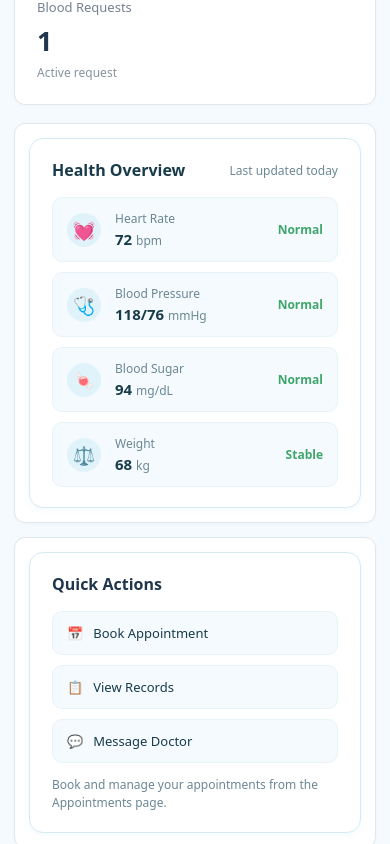
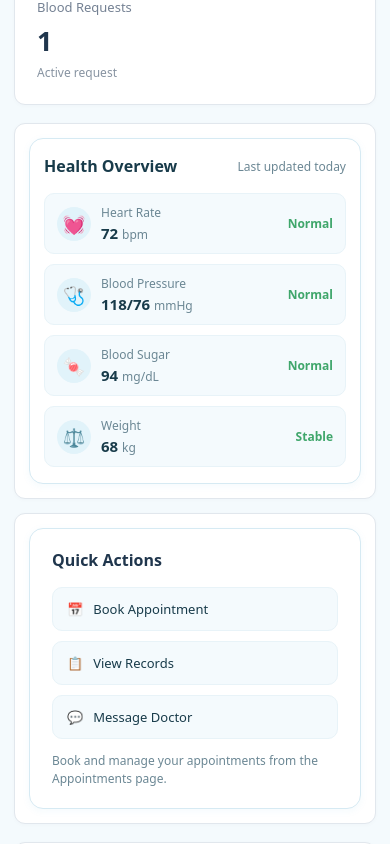
Before and after one commit to Diyamalik1536/LifeCare-AI, a React (Vite) app in the folder Patient/: page / in a window 390 px wide. Shown: the part 780-1624 px from the top of the page. Built offline with nearby package versions, Linux system fonts and the light colour scheme.

Commit message:
Update HealthOverview.css

```diff
--- a/Patient/src/dashboard/HealthOverview.css
+++ b/Patient/src/dashboard/HealthOverview.css
@@ -10,6 +10,8 @@
   display: flex;
   align-items: center;
   justify-content: space-between;
+  flex-wrap: wrap;
+  gap: 4px 12px;
 
   margin-bottom: 16px;
 }
@@ -81,6 +83,7 @@
 
 .vital-info {
   flex: 1;
+  min-width: 0;
 }
 
 .vital-label {
@@ -118,3 +121,14 @@
 
   white-space: nowrap;
 }
+
+@media (max-width: 600px) {
+  .health-overview {
+    padding: 16px 14px;
+  }
+
+  .vital-item {
+    gap: 10px;
+    padding: 10px 12px;
+  }
+}
```
